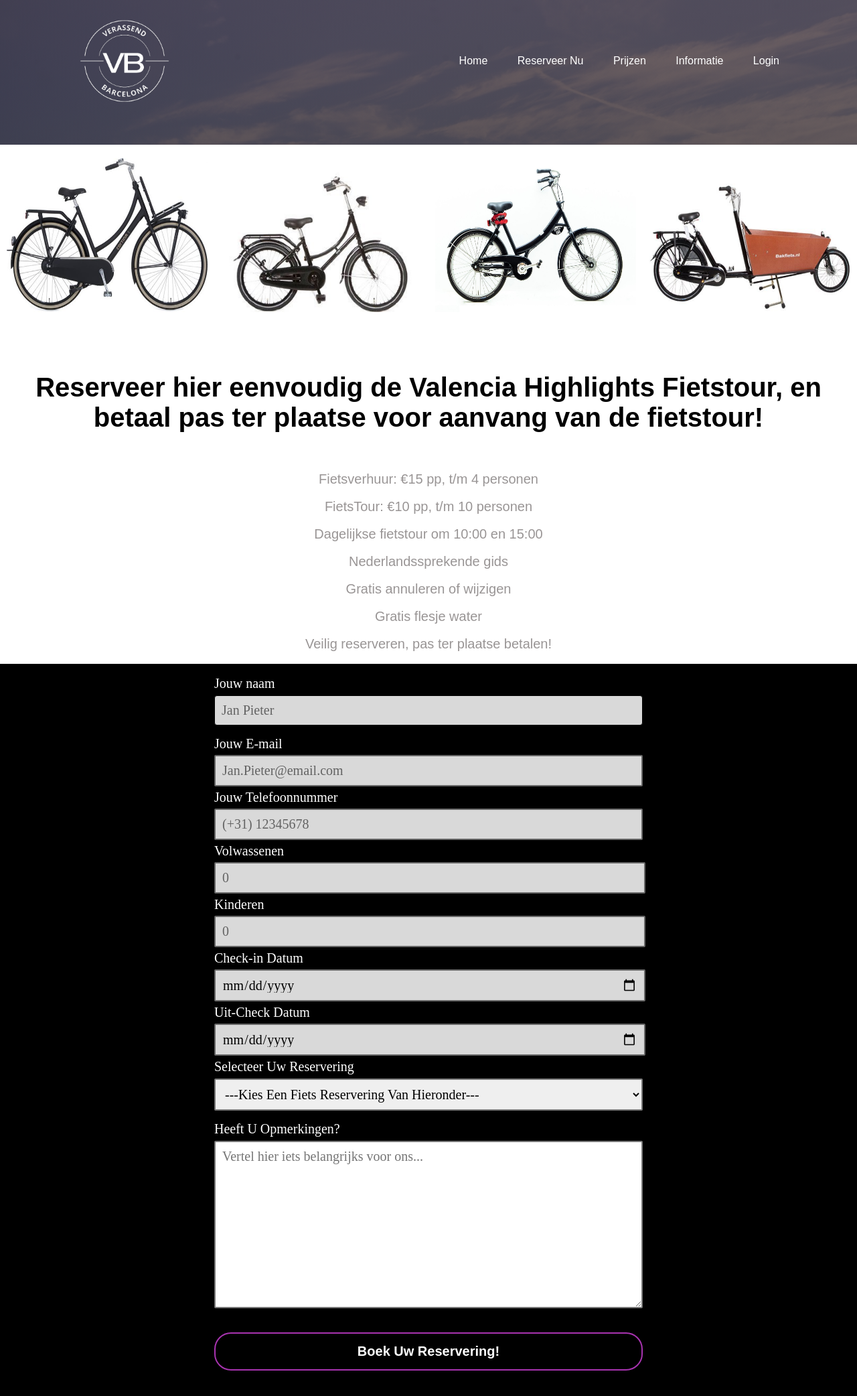
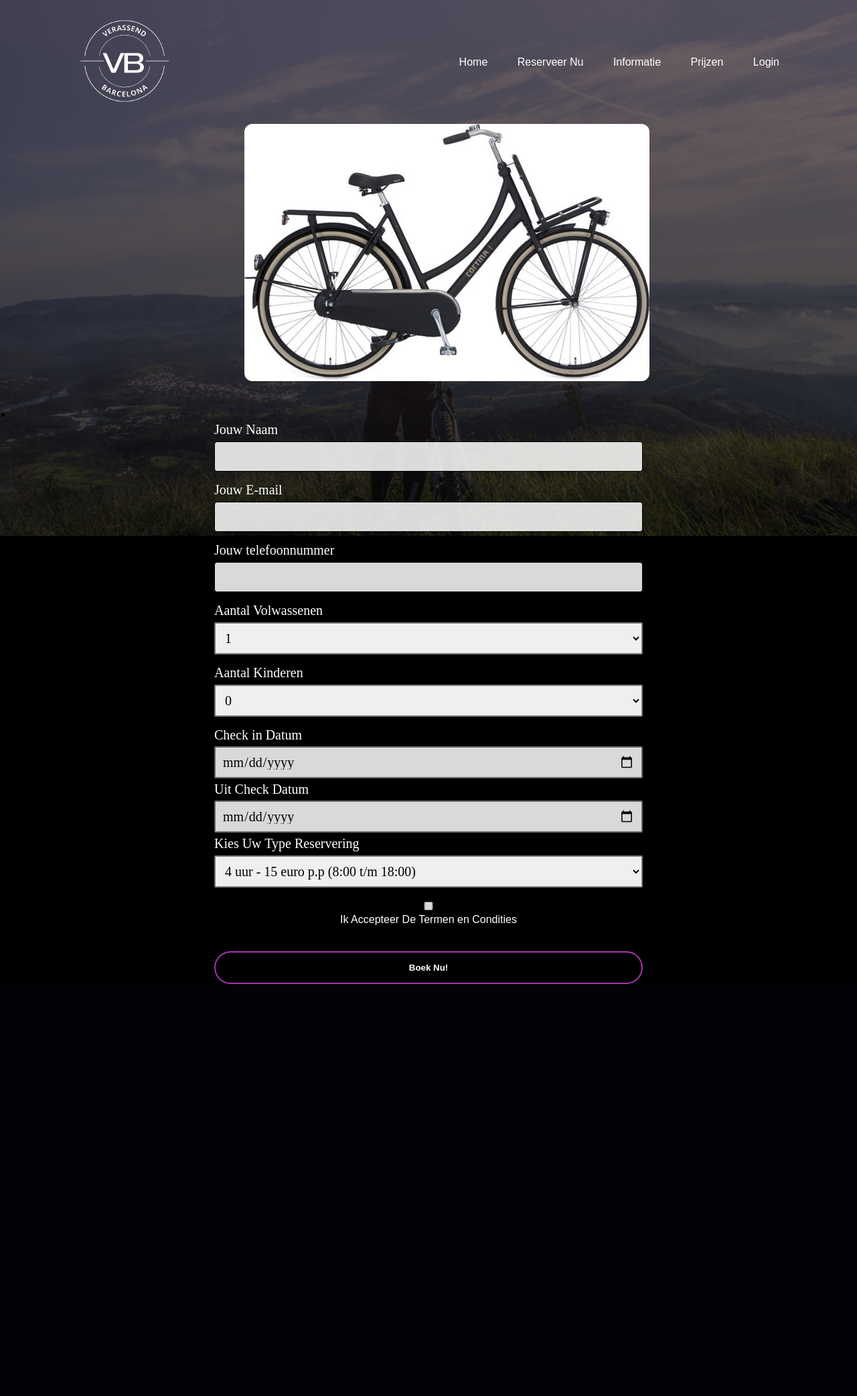
Before and after one commit to youssefhoshan/Reservering, a PHP site: page /reservering.html in a window 1280 px wide. Shown: the whole page at 67% size. After the commit the page ends 1469 px from the top, so only its background shows below. Run offline with PHP 8.4, Linux system fonts and the light colour scheme.

Commit message:
Add files via upload

```diff
--- a/reservering.html
+++ b/reservering.html
@@ -1,10 +1,9 @@
+<!DOCTYPE html>
 <html>
-
 <head>
-    <title>The Real Version?</title>
     <link rel="stylesheet" href="style.css">
+    <title>Reservering</title>
 </head>
-
 <body>
     <div class="banner">
         <div class="navbar">
@@ -12,111 +11,88 @@
             <ul>
                 <li><a href="homepage.html">Home</a></li>
                 <li><a href="reservering.html">Reserveer Nu</a></li>
+                <li><a href="informatie.html">Informatie</a></li>
                 <li><a href="prijzen.html">Prijzen</a></li>
-                <li><a href="informatie.html">Informatie</a></li>
                 <li><a href="loginpage.html">Login</a></li>
             </ul>
         </div>
-        <div class="xboxproductsbox">
-            <div class="boxproductsbox">
-                <div class="productsbox">
-                    <a class="products">
-                        <img class="products-image" src="./images/fiets.jpg">
-                    </a>
-                </div>
-                <div class="productsbox">
-                    <a class="products">
-                        <img class="products-image" src="./images/fiets1.jpg">
-                    </a>
-                </div>
-                <div class="productsbox">
-                    <a class="products">
-                        <img class="products-image" src="./images/fiets2.jpg">
-                    </a>
-                </div>
-                <div class="productsbox">
-                    <a class="products">
-                        <img class="products-image" src="./images/fiets3.jpg">
-                    </a>
-                </div>
-            </div>
-            <div class="text-box">
-                <h1 class="header-titel1">Reserveer hier eenvoudig de Valencia Highlights Fietstour, en betaal pas ter
-                    plaatse voor aanvang van de fietstour!</h1>
+
+        <img class="fietsimg" src="./images/fiets.jpg" alt="">
         <br>
-                <p class="par-titel1">Fietsverhuur: €15 pp, t/m 4 personen</p>
-                <br>
-                <p class="par-titel1">FietsTour: €10 pp, t/m 10 personen</p>
-                <br>
-                <p class="par-titel1">Dagelijkse fietstour om 10:00 en 15:00</p>
-                <br>
-                <p class="par-titel1">Nederlandssprekende gids</p>
-                <br>
-                <p class="par-titel1">Gratis annuleren of wijzigen</p>
-                <br>
-                <p class="par-titel1">Gratis flesje water</p>
-                <br>
-                <p class="par-titel1">Veilig reserveren, pas ter plaatse betalen!</p>
-                <br>
-            </div>
+
+        <h1>.</h1>
+
+
+    <form action="process-form.php" method="post">
+
+        <div class="elem-group">
+          <label class="label-reservering" for="naam">Jouw Naam</label>
+          <input class="input-reservering" type="text" id="naam" name="naam">
         </div>
 
-        <br>
-        <form action="reservation.php" method="post">
-            <div class="elem-group">
-                <label class="label-reservering" for="name">Jouw naam</label>
-                <input class="input-reservering" type="text" id="name" name="visitor_name" placeholder="Jan Pieter"
-                    pattern=[A-Z\sa-z]{3,20} required>
-            </div>
         <div class="elem-group">
             <label class="label-reservering" for="email">Jouw E-mail</label>
-                <input class="input-reservering" type="email" id="email" name="visitor_email"
-                    placeholder="Jan.Pieter@email.com" required>
-            </div>
-            <div class="elem-group">
-                <label class="label-reservering" for="phone">Jouw Telefoonnummer</label>
-                <input class="input-reservering" type="tel" id="phone" name="visitor_phone" placeholder="(+31) 12345678"
-                    pattern=(\d{3})-?\s?(\d{3})-?\s?(\d{4}) required>
+            <input class="input-reservering" type="text" id="email" name="email">
         </div>
 
-            <div class="elem-group inlined">
-                <label class="label-reservering" for="adult">Volwassenen</label>
-                <input class="input-reservering" type="number" id="adult" name="total_adults" placeholder="0" min="1"
-                    required>
+        <div class="elem-group">
+           <label class="label-reservering" for="telefoonnummer">Jouw telefoonnummer</label>
+           <input class="input-reservering" type="text" id="telefoonnummer" name="telefoonnummer">
         </div>
-            <div class="elem-group inlined">
-                <label class="label-reservering" for="child">Kinderen</label>
-                <input class="input-reservering" type="number" id="child" name="total_children" placeholder="0"
-                    required>
-            </div>
-            <div class="elem-group inlined">
-                <label class="label-reservering" for="checkin-date">Check-in Datum</label>
-                <input class="input-reservering" type="date" id="checkin-date" name="checkin" required>
-            </div>
-            <div class="elem-group inlined">
-                <label class="label-reservering" for="checkout-date">Uit-Check Datum</label>
-                <input class="input-reservering" type="date" id="checkout-date" name="checkout" required>
-            </div>
+
         <div class="elem-group">
-                <label class="label-reservering" for="bike-selection">Selecteer Uw Reservering</label>
-                <select id="bike-selection" name="bike_preference" required>
-                    <option value="">---Kies Een Fiets Reservering Van Hieronder---</option>
-                    <option value="connecting">4 uur - €15 p.p (8:00 t/m 18:00)</option>
-                    <option value="adjoining">2,5 uur Fiets Tour €10 p.p (max 10 pers. 10:00 of 15:00) </option>
+            <label  class="label-reservering" for="volwassenen">Aantal Volwassenen</label>
+        <select class="input-reservering"  id="volwassenen" name="volwassenen">
+            <option value="1" selected>1</option>
+            <option value="2">2</option>
+            <option value="3">3</option>
+            <option value="4">4</option>
+            <option value="5">5+ Graag Bellen als u met meer komt!</option>
         </select>
         </div>
 
         <div class="elem-group">
-                <label class="label-reservering" for="message">Heeft U Opmerkingen?</label>
-                <textarea id="message" name="visitor_message"
-                    placeholder="Vertel hier iets belangrijks voor ons..."></textarea>
-            </div>
-            <button class="button-reservering"><a class="kutanchor" href="thankyou.html">Boek Uw
-                    Reservering!</a></button>
-        </form>
-        <br>
+            <label class="label-reservering" for="kinderen">Aantal Kinderen</label>
+        <select class="input-reservering" id="kinderen" name="kinderen">
+            <option value="0" selected>0</option>
+            <option value="1" >1</option>
+            <option value="2">2</option>
+            <option value="3">3</option>
+            <option value="4">4</option>
+            <option value="5">5+ Graag Bellen als u met meer komt!</option>
+        </select>
         </div>
 
+        <div class="elem-group">
+            <label class="label-reservering"  for="checkin">Check in Datum</label>
+            <input class="input-reservering" type="date" id="checkin-date" name="checkin" required>
+        </div>
+
+        <div class="elem-group">
+            <label class="label-reservering" for="checkout">Uit Check Datum</label>
+            <input class="input-reservering" type="date" id="checkout-date" name="checkout" required>
+        </div>
+
+        <div class="elem-group">
+            <label class="label-reservering" for="fietsreservering">Kies Uw Type Reservering</label>
+        <select class="input-reservering" id="fietsreservering" name="fietsreservering">
+            <option value="1">4 uur - 15 euro p.p (8:00 t/m 18:00)</option>
+            <option value="2">2,5 uur Fiets Tour - 25 euro p.p (max 10 pers. 10:00 of 15:00) </option>
+        </select>
+        </div>
+
+
+        <label>
+            <input type="checkbox" name="terms" id="">
+            <center><p>Ik Accepteer De Termen en Condities</p></center>
+        </label>
+
+        <br>
+
+        <button class="button-reservering">Boek Nu!</button>
+
+
+
+    </form>
 </body>
-
 </html>
--- a/style.css
+++ b/style.css
@@ -128,15 +128,6 @@ button:hover {
 
 .head-par-info1 {
   font-family: Arial, Helvetica, sans-serif;
-    color: black;
-    background-color: white;
-    display: flex;
-    align-items: center;
-    flex-direction: column;
-}
-
-.head-par-info2 {
-    font-family: Arial, Helvetica, sans-serif;
   color: white;
   display: flex;
   align-items: center;
@@ -186,12 +177,6 @@ input[type="submit"]:hover {
   background-color: #817a7a;
 }
 
-.header-titel1 {
-    color: black;
-    font-size: 40px;
-    padding-bottom: 40px;
-}
-
 .header-titel {
   color: white;
   font-size: 40px;
@@ -201,12 +186,6 @@ input[type="submit"]:hover {
 .par-titel {
   font-size: 20px;
   text-align: center;
-}
-
-.par-titel1 {
-    font-size: 20px;
-    text-align: center;
-    color: rgb(153, 149, 149);
 }
 
 .par-titel-2 {
@@ -416,9 +395,7 @@ div.elem-group.inlined {
   font-size: 1.25em;
 }
 
-.input-reservering,
-select,
-textarea {
+.input-reservering, select, textarea {
   border-radius: 2px;
   border: 2px solid #777;
   box-sizing: border-box;
@@ -454,7 +431,7 @@ button.button-reservering:hover {
   transition: 0.5s;
 }
 
-.list-info {
+.list-info{
   font-size: 20px;
   text-align: center;
 }
@@ -475,8 +452,7 @@ button.button-reservering:hover {
 }
 
 /* Next & previous buttons */
-.prev,
-.next {
+.prev, .next {
   cursor: pointer;
   position: absolute;
   width: auto;
@@ -497,9 +473,8 @@ button.button-reservering:hover {
 }
 
 /* On hover, add a black background color with a little bit see-through */
-.prev:hover,
-.next:hover {
-    background-color: rgba(0, 0, 0, 0.8);
+.prev:hover, .next:hover {
+  background-color: rgba(0,0,0,0.8);
 }
 
 /* Caption text */
@@ -534,8 +509,7 @@ button.button-reservering:hover {
   transition: background-color 0.6s ease;
 }
 
-.active,
-.dot:hover {
+.active, .dot:hover {
   background-color: #717171;
 }
 
@@ -546,24 +520,19 @@ button.button-reservering:hover {
 }
 
 @keyframes fade {
-    from {
-        opacity: .4
+  from {opacity: .4}
+  to {opacity: 1}
 }
 
-    to {
-        opacity: 1
-    }
-}
-
-.kutanchor {
+.kutanchor{
   color: white;
   font-weight: bold;
   text-decoration: none;
   font-size: 20px;
 }
 
-.fietsimg {
-    margin-left: 365px;
+.fietsimg{
+  margin-left:365px;
   margin-bottom: 20px;
   margin-top: -35px;
   border-radius: 12px;
@@ -571,20 +540,19 @@ button.button-reservering:hover {
 
 /*nog een test */
 
-.header-titel-thanks {
+.header-titel-thanks{
   color: white;
   font-size: 40px;
   padding-bottom: 40px;
   text-align: center;
 }
-
-.p-thanks {
+.p-thanks{
   font-size: 20px;
   text-align: center;
   color: white;
 }
 
-.buybuttonthanks {
+.buybuttonthanks{
   width: 200px;
   padding: 15px 0;
   text-align: center;
@@ -600,89 +568,7 @@ button.button-reservering:hover {
   overflow: hidden;
 }
 
-.buybuttonthanks:hover {
+.buybuttonthanks:hover{
   background-color: #75257a;
   transition: 0.5s;
 }
-
-/* prijzen pagina */
-
-.xboxproductsbox {
-    display: flex;
-    justify-content: space-evenly;
-    flex-direction: column;
-    background-color: white;
-}
-
-.leftemptyspace {
-    display: flex;
-    flex: 1;
-    height: auto;
-    background-color: white;
-}
-
-.rightemptyspace {
-    display: flex;
-    flex: 1;
-    height: auto;
-    background-color: white;
-}
-
-.boxproductsbox {
-    display: flex;
-    flex: 5;
-    flex-direction: row;
-    justify-content: space-evenly;
-}
-
-.productsbox {
-
-    width: 100%;
-    height: 300px;
-    margin-top: 20px;
-    margin-bottom: 20px;
-    display: flex;
-    flex-direction: row;
-    justify-content: space-evenly;
-}
-
-.products {
-    width: 300px;
-    background-color: white;
-    text-align: center;
-    text-decoration: none;
-    transition: transform .9s ease;
-
-}
-
-.products-image {
-    width: 300px;
-    height: 230px;
-    border-style: none;
-    background-color: white;
-}
-
-.products-text1 {
-    font-weight: 900;
-    font-size: 18px;
-    text-align: center;
-    margin-top: 10px;
-    color: black;
-}
-
-.products-text2 {
-    text-align: center;
-    color: rgb(174, 174, 174);
-}
-
-
-.text-box {
-    background-color: white;
-    display: flex;
-    flex-direction: column;
-    text-align: center;
-}
-
-.fietsimg1 {
-    display: flex;
-}
```
Also changed, not shown: connect.php (added, +31 -0 lines), homepage.html (+7 -9 lines), informatie.html (+21 -38 lines), loginpage.html (+5 -6 lines), prijzen.html (+2 -55 lines), process-form.php (added, +57 -0 lines), test.js (+4 -4 lines), thankyou.html (+4 -10 lines), troep.html (added, +71 -0 lines). Lines whose indentation alone changed are shown as unchanged.
